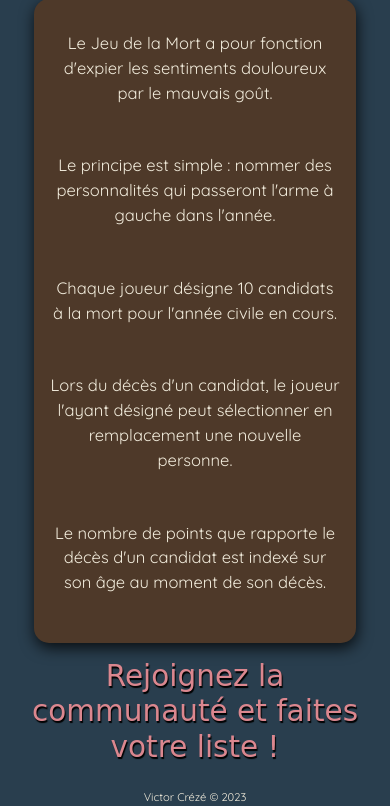
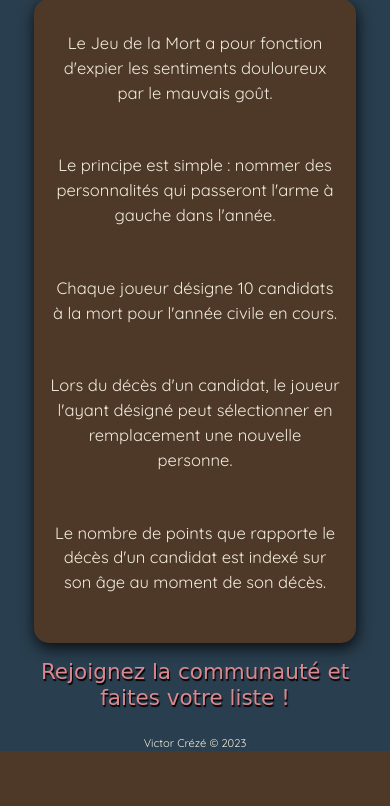
Before and after one commit to Vertocz/lejeudelamort, a Django app: page / in a window 390 px wide. Shown: the part 190-996 px from the top of the page. After the commit the page ends 941 px from the top, so only its background shows below. Run offline with Django 4.2, Linux system fonts and the light colour scheme; parts of the project's set-up code (start-up, migrations or seed data) failed here and were passed over; some web fonts are replaced.

Commit message:
reequilibrage h2 responsive

```diff
--- a/JeuDeLaMort/JeuDeLaMort/static/jdm/style-jdm.css
+++ b/JeuDeLaMort/JeuDeLaMort/static/jdm/style-jdm.css
@@ -595,7 +595,7 @@ header {
     }
 
     h2{
-        font-size: calc(28px + 0.390625vw);
+        font-size: calc(20px + 0.390625vw);
     }
 
     a:link{
```
